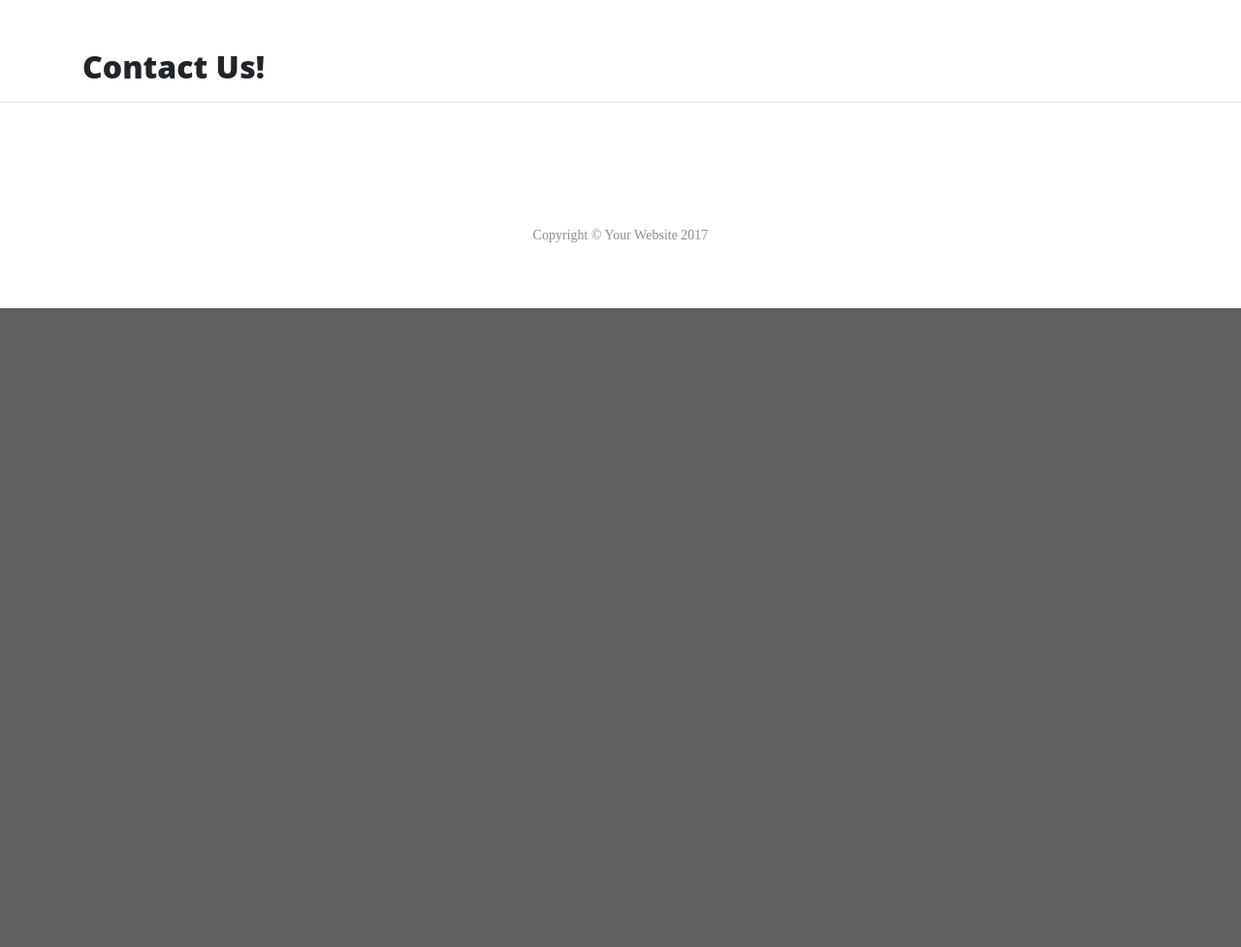
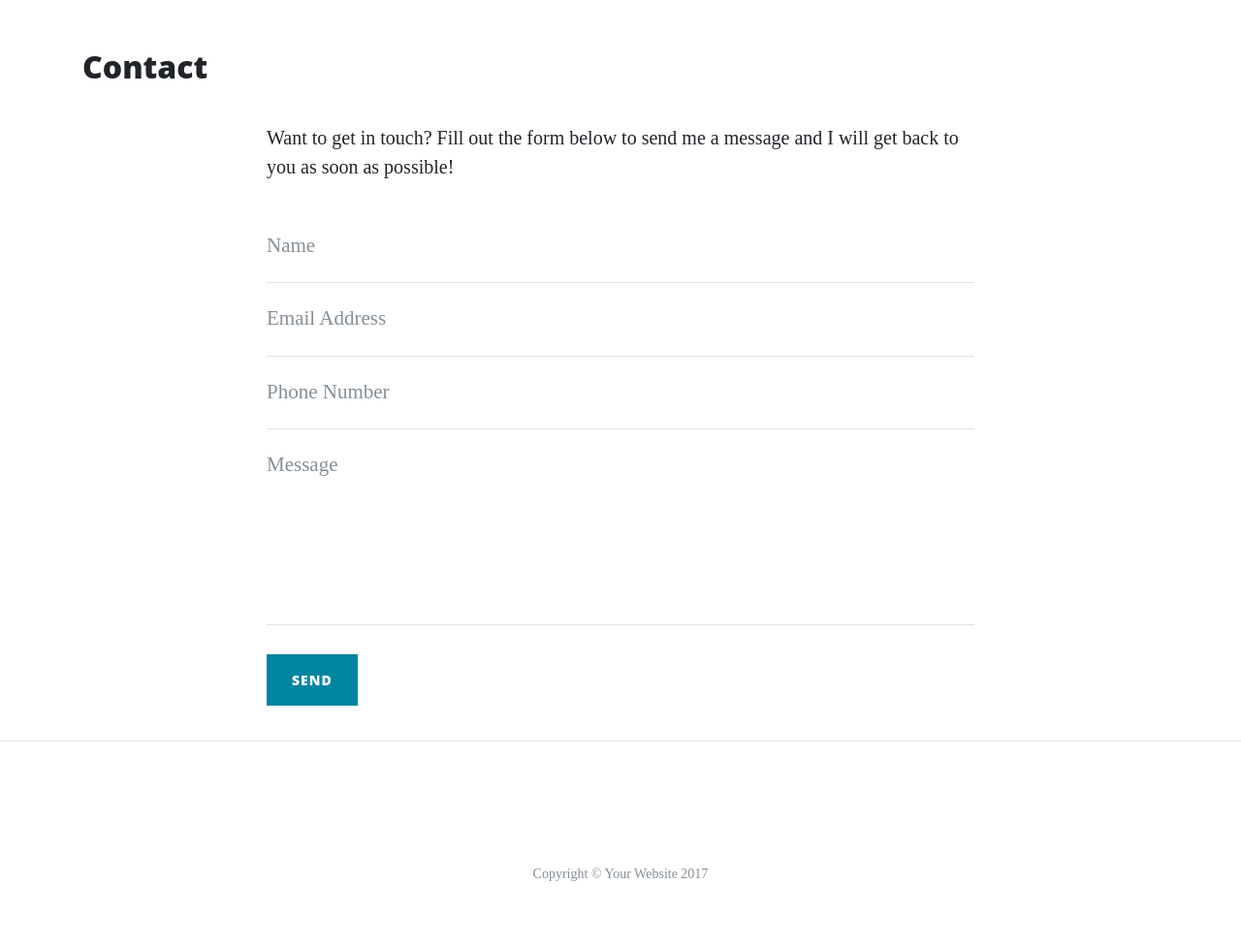
Before and after one commit to pierceoneill/flask-project, a Flask app: page /contact in a window 1280 px wide. Shown: the part 628-1605 px from the top of the page at 97% size. Before the commit the page ends 946 px from the top, so only its background shows below. Run offline with Flask 2, Linux system fonts and the light colour scheme; some libraries are stand-ins or nearby versions.

Commit message:
git commit

```diff
--- a/run.py
+++ b/run.py
@@ -1,7 +1,9 @@
 import os
-from flask import Flask, render_template
+import json
+from flask import Flask, render_template, request, flash
 
 app = Flask(__name__)
+app.secret_key = 'some_secret'
 
 
 @app.route('/')
@@ -11,17 +13,37 @@ def index():
 
 @app.route('/about')
 def about():
-    return render_template("about.html")
+    data = []
+    with open("data/company.json", "r") as json_data:
+        data = json.load(json_data)
+    return render_template("about.html", page_title="About", company=data)
 
 
-@app.route('/contact')
+@app.route('/about/<member_name>')
+def about_member(member_name):
+    member = {}
+
+    with open("data/company.json", "r") as json_data:
+        data = json.load(json_data)
+        for obj in data:
+            if obj["url"] == member_name:
+                member = obj
+
+    return render_template("member.html", member=member)
+
+
+@app.route('/contact', methods=["GET", "POST"])
 def contact():
-    return render_template("contact.html")
+    if request.method == "POST":
+        flash("Thanks {}, we have received your message".format(
+            request.form["name"]
+        ))
+    return render_template("contact.html", page_title="Contact")
 
 
 @app.route('/careers')
 def careers():
-    return render_template("careers.html")
+    return render_template("careers.html", page_title="Careers")
 
 if __name__ == '__main__':
     app.run(host=os.environ.get('IP'),
--- /dev/null
+++ b/static/css/styles.css
@@ -0,0 +1,3 @@
+.col-md-5 img {
+    width: 100%;
+}
--- a/templates/base.html
+++ b/templates/base.html
@@ -5,6 +5,7 @@
 
     <link href="{{ url_for('static', filename='vendor/bootstrap/css/bootstrap.min.css') }}" rel="stylesheet">
     <link rel="stylesheet" href="{{ url_for('static', filename='css/clean-blog.min.css') }}" type="text/css" />
+    <link rel="stylesheet" href="{{ url_for('static', filename='css/styles.css') }}" type="text/css" />
 </head>
 
 <body>
--- a/templates/careers.html
+++ b/templates/careers.html
@@ -1,3 +1,3 @@
 {% extends 'base.html' %} {% block content %}
-<h2>Come Work With Us!</h2>
+<h2>{{ page_title }}</h2>
 {% endblock %}
--- a/templates/contact.html
+++ b/templates/contact.html
@@ -1,3 +1,52 @@
 {% extends 'base.html' %} {% block content %}
-<h2>Contact Us!</h2>
+<h2>{{ page_title }}</h2>
+
+<div class="row">
+    <div class="col-lg-8 col-md-10 mx-auto">
+        {% with messages = get_flashed_messages() %} {% if messages %}
+        <ul class="flashes">
+            {% for message in messages %}
+            <li>{{ message }}</li>
+            {% endfor %}
+        </ul>
+        {% endif %} {% endwith %}
+        <p>Want to get in touch? Fill out the form below to send me a message and I will get back to you as soon as possible!</p>
+
+        <form method="POST" name="sentMessage" id="contactForm">
+            <div class="control-group">
+                <div class="form-group floating-label-form-group controls">
+                    <label>Name</label>
+                    <input type="text" class="form-control" placeholder="Name" name="name" id="name" required data-validation-required-message="Please enter your name.">
+                    <p class="help-block text-danger"></p>
+                </div>
+            </div>
+            <div class="control-group">
+                <div class="form-group floating-label-form-group controls">
+                    <label>Email Address</label>
+                    <input type="email" class="form-control" placeholder="Email Address" name="email" id="email" required data-validation-required-message="Please enter your email address.">
+                    <p class="help-block text-danger"></p>
+                </div>
+            </div>
+            <div class="control-group">
+                <div class="form-group col-xs-12 floating-label-form-group controls">
+                    <label>Phone Number</label>
+                    <input type="tel" class="form-control" placeholder="Phone Number" name="number" id="phone" required data-validation-required-message="Please enter your phone number.">
+                    <p class="help-block text-danger"></p>
+                </div>
+            </div>
+            <div class="control-group">
+                <div class="form-group floating-label-form-group controls">
+                    <label>Message</label>
+                    <textarea rows="5" class="form-control" placeholder="Message" name="message" id="message" required data-validation-required-message="Please enter a message."></textarea>
+                    <p class="help-block text-danger"></p>
+                </div>
+            </div>
+            <br>
+            <div id="success"></div>
+            <div class="form-group">
+                <button type="submit" class="btn btn-primary" id="sendMessageButton">Send</button>
+            </div>
+        </form>
+    </div>
+</div>
 {% endblock %}
```
Also changed, not shown: data/company.json (added, +79 -0 lines), templates/about.html (+34 -2 lines), templates/member.html (added, +14 -0 lines).
